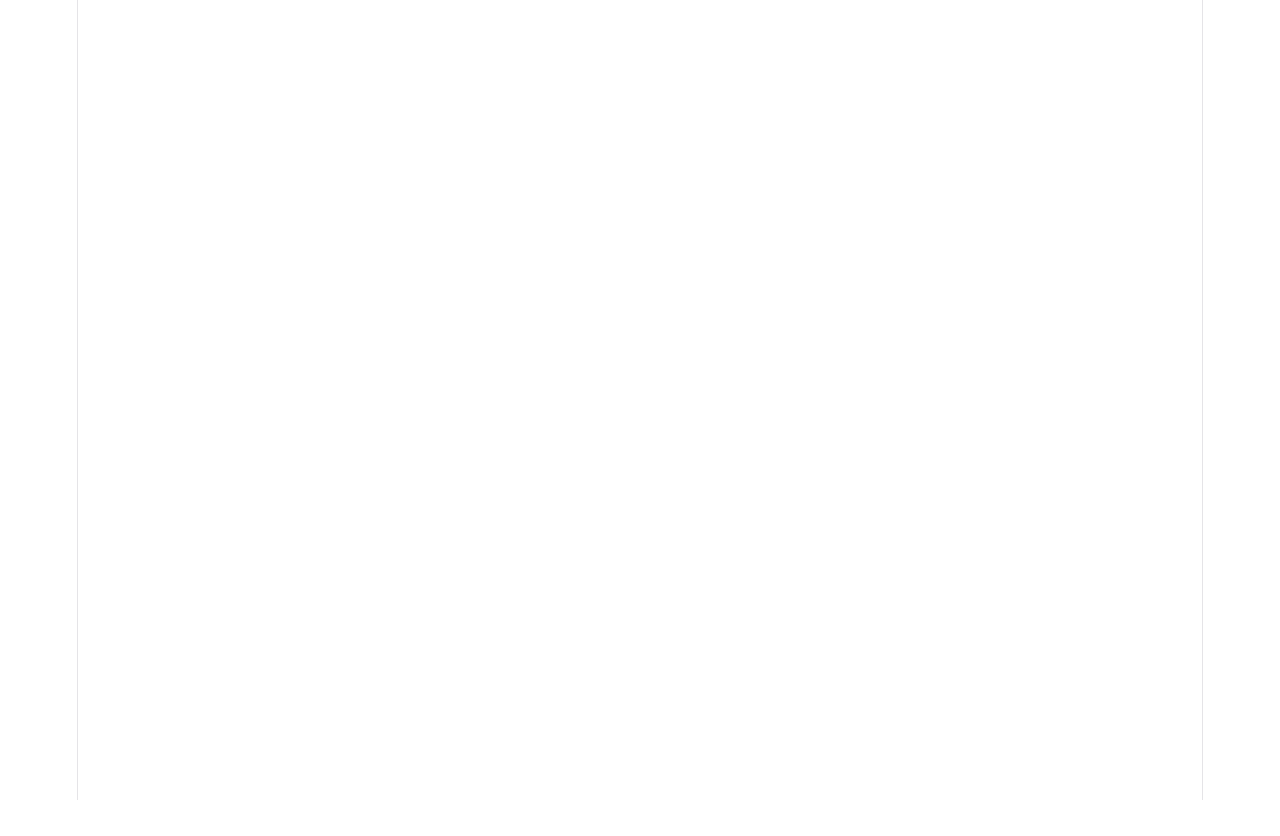
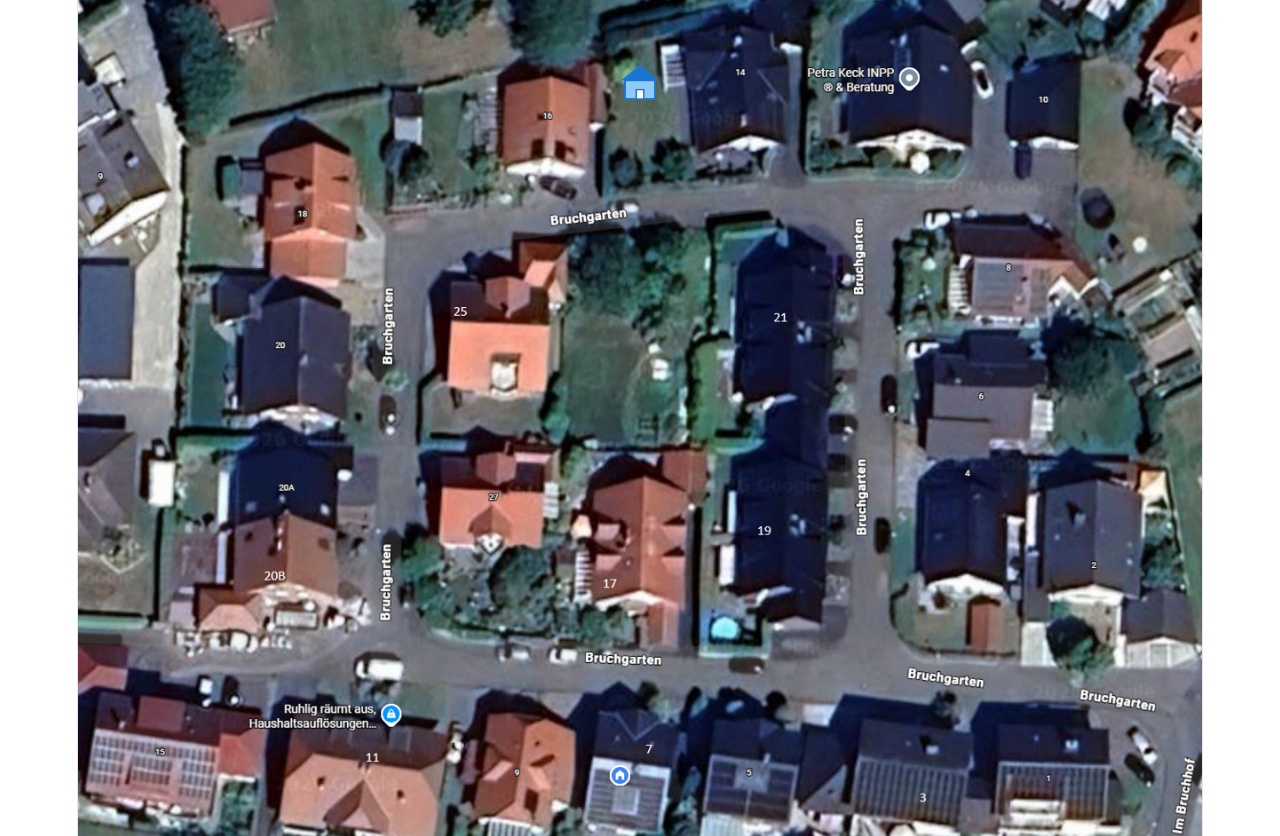
Before and after one commit to RRambo/EnergySupply, a React (Vite) app in the folder frontend/: page / in a window 1280 px wide. Before the commit the page ends 800 px from the top, so only its background shows below. Built offline with nearby package versions, Linux system fonts and the light colour scheme.

Commit message:
Template for house component created

```diff
--- a/frontend/src/App.css
+++ b/frontend/src/App.css
@@ -182,3 +182,11 @@
     border-right-color: var(--border);
   }
 }
+
+.base-shell {
+  background-position: center;
+  background-size: cover;
+  background-repeat: no-repeat;
+  min-height: 100vh;
+  padding: 1rem;
+}
--- a/frontend/src/App.jsx
+++ b/frontend/src/App.jsx
@@ -1,12 +1,17 @@
+
 import { useState } from 'react'
 import './App.css'
+import HouseCard from './components/house'
+import backGround from './assets/backGround.png';
 
 function App() {
   const [count, setCount] = useState(0)
 
   return (
     <>
-
+      <div className='base-shell' style={{ backgroundImage: `url(${backGround})` }}>
+        <HouseCard />
+      </div>
     </>
   )
 }
--- /dev/null
+++ b/frontend/src/components/house.css
@@ -0,0 +1,43 @@
+.card-error {
+    color: #8B1A1A;
+    font-size: 1rem;
+    margin: 0.75rem 0 0;
+    font-weight: 700;
+    font-style: italic;
+}
+
+.house-container {
+    display: flex;
+    flex-direction: column;
+    align-items: center;
+    justify-content: center;
+    margin-top: 2rem;
+}
+
+.house-icon {
+    position: relative;
+    cursor: pointer;
+    display: inline-block;
+    transition: transform 0.2s;
+}
+.house-icon:hover {
+    transform: scale(1.05);
+}
+
+.house-tooltip {
+    position: absolute;
+    left: 50%;
+    top: 70px;
+    transform: translateX(-50%);
+    background: rgba(255,255,255,0.97);
+    border: 1px solid #1976d2;
+    border-radius: 8px;
+    box-shadow: 0 2px 8px rgba(0,0,0,0.12);
+    padding: 1rem 1.5rem;
+    min-width: 180px;
+    z-index: 10;
+    color: #1976d2;
+    font-size: 1rem;
+    font-weight: 500;
+    pointer-events: none;
+}
--- a/frontend/src/components/house.jsx
+++ b/frontend/src/components/house.jsx
@@ -1,17 +1,52 @@
-import { useState } from 'react'
+import { useEffect, useState } from 'react'
 import './house.css'
 
-function houseCard(residents) {
+function HouseCard() {
     const [powerGen, setPowerGen] = useState(0.0)
     const [powerConsumption, setPowerConsumption] = useState(0.0)
     const [residents, setResidents] = useState(0)
     const [optIn, setOptIn] = useState(false)
+    const [savings, setSavings] = useState(0.0)
+    const [error, setError] = useState('')
+    const [showInfo, setShowInfo] = useState(false)
+
+    const handleInfoChange = async () => {
+        try {
+            // fetch house data from backend here
+        } catch (err) {
+            setError(err)
+        }
+    }
+
+    useEffect(() => {
+        handleInfoChange()
+    }, [])
+
 
     return (
-        <div>
-
+        <div className="house-container">
+            <div
+                className="house-icon"
+                onMouseEnter={() => setShowInfo(true)}
+                onMouseLeave={() => setShowInfo(false)}
+            >
+                {/* Simple SVG house icon */}
+                <svg width="60" height="60" viewBox="0 0 64 64" fill="none" xmlns="http://www.w3.org/2000/svg">
+                    <rect x="16" y="28" width="32" height="20" fill="#90caf9" stroke="#1976d2" strokeWidth="2" />
+                    <polygon points="32,12 12,28 52,28" fill="#1976d2" />
+                    <rect x="28" y="38" width="8" height="10" fill="#fff" stroke="#1976d2" strokeWidth="1.5" />
+                </svg>
+                {showInfo && (
+                    <div className="house-tooltip">
+                        <div>Power Consumption: {powerConsumption} kWh</div>
+                        <div>Power Production: {powerGen} kWh</div>
+                        <div>Savings: {savings} €</div>
+                    </div>
+                )}
+            </div>
+            {error && <p className="card-error">{error}</p>}
         </div>
     )
 }
 
-export default houseCard
+export default HouseCard
```
Also changed, not shown: frontend/src/assets/backGround.png (added).
